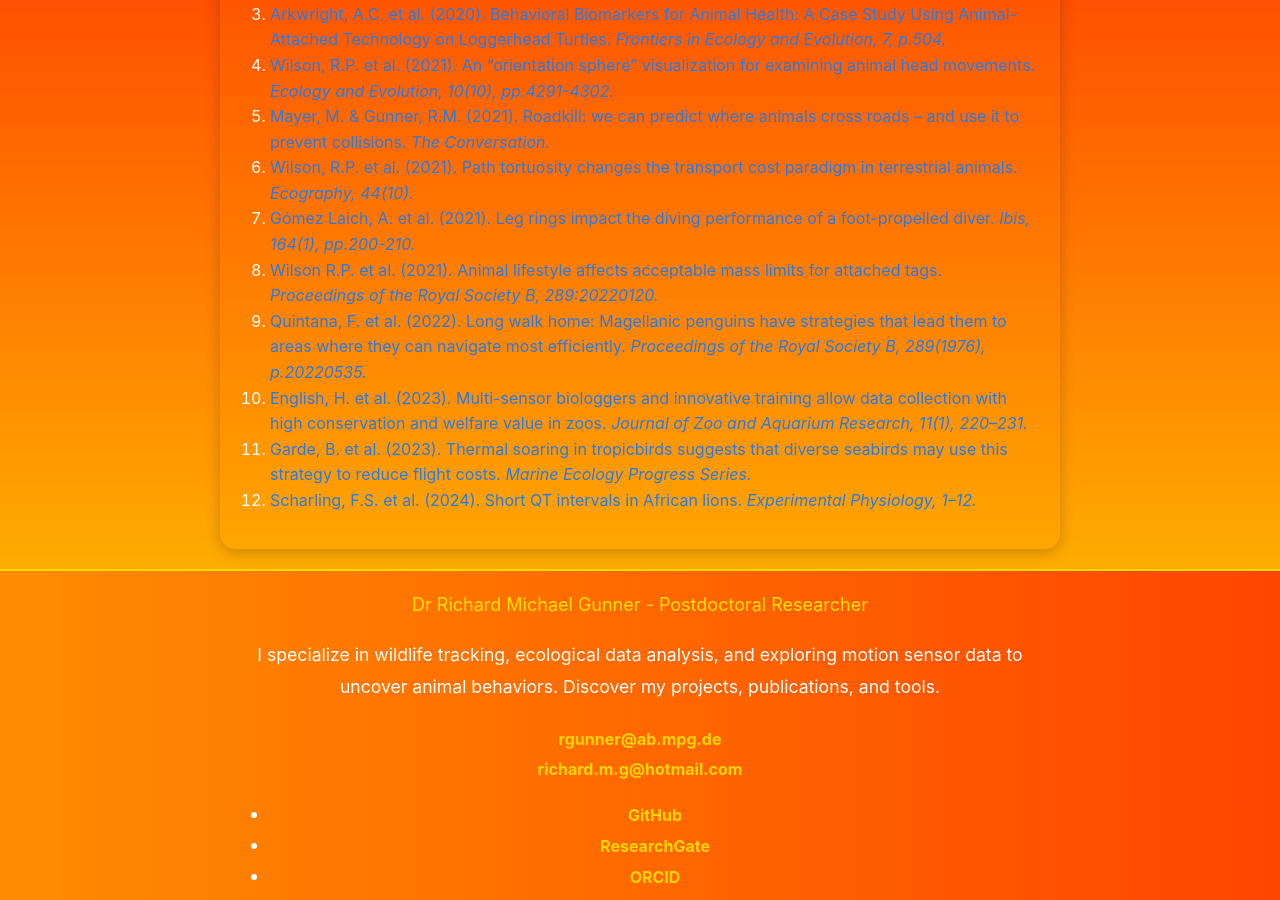
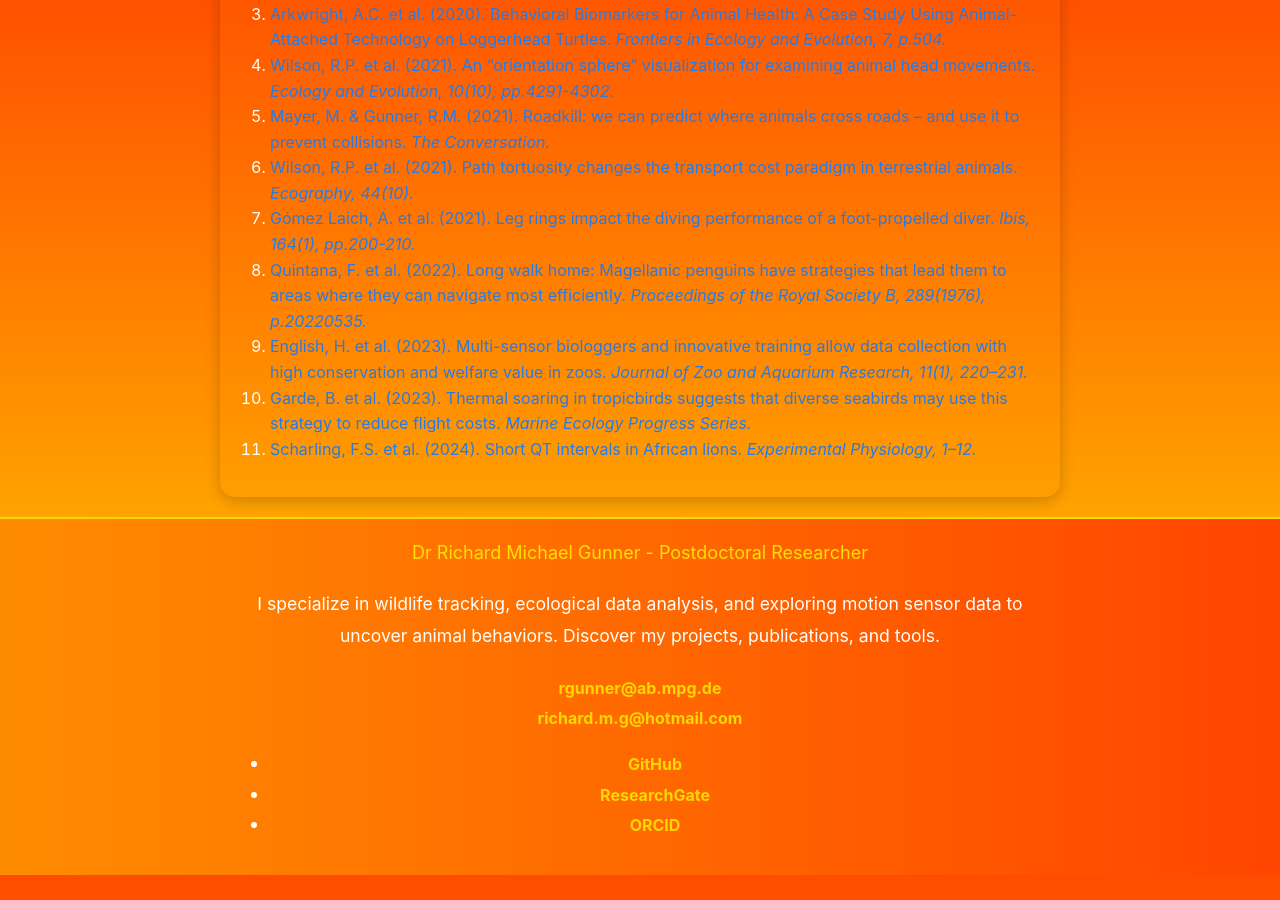
Before and after one commit to Richard6195/my-website, a Jekyll site: the page built from publications.md, in a window 1280 px wide and 900 px high, scrolled down 975 px. Built offline with Jekyll 4.4.1, drawn with Linux system fonts in a browser that asks for light colours; after the commit the page ends 1850 px from its top, so only the background shows below that.

Commit message:
Update website with new changes

```diff
--- a/publications.md
+++ b/publications.md
@@ -23,8 +23,7 @@ Here’s a curated list of my publications, along with links to the original pap
 5. [Mayer, M. & Gunner, R.M. (2021). Roadkill: we can predict where animals cross roads – and use it to prevent collisions. *The Conversation.*](https://theconversation.com/roadkill-we-can-predict-where-animals-cross-roads-and-use-it-to-prevent-collisions-164001)
 6. [Wilson, R.P. et al. (2021). Path tortuosity changes the transport cost paradigm in terrestrial animals. *Ecography, 44(10).*](https://doi.org/10.1111/ecog.05850)
 7. [Gómez Laich, A. et al. (2021). Leg rings impact the diving performance of a foot-propelled diver. *Ibis, 164(1), pp.200-210.*](https://doi.org/10.1111/ibi.12998)
-8.  [Wilson R.P. et al. (2021). Animal lifestyle affects acceptable mass limits for attached tags. *Proceedings of the Royal Society B, 289:20220120.*](https://doi.org/10.1111/ibi.12998)
-9.  [Quintana, F. et al. (2022). Long walk home: Magellanic penguins have strategies that lead them to areas where they can navigate most efficiently. *Proceedings of the Royal Society B, 289(1976), p.20220535.*](https://doi.org/10.1098/rspb.2022.0535)
-10. [English, H. et al. (2023). Multi-sensor biologgers and innovative training allow data collection with high conservation and welfare value in zoos. *Journal of Zoo and Aquarium Research, 11(1), 220–231.*](https://doi.org/10.19227/jzar.v11i1.670)
-11. [Garde, B. et al. (2023). Thermal soaring in tropicbirds suggests that diverse seabirds may use this strategy to reduce flight costs. *Marine Ecology Progress Series.*](https://doi.org/10.3354/meps14410)
-12. [Scharling, F.S. et al. (2024). Short QT intervals in African lions. *Experimental Physiology, 1–12.*](https://doi.org/10.1113/EP092203)
+8.  [Quintana, F. et al. (2022). Long walk home: Magellanic penguins have strategies that lead them to areas where they can navigate most efficiently. *Proceedings of the Royal Society B, 289(1976), p.20220535.*](https://doi.org/10.1098/rspb.2022.0535)
+9. [English, H. et al. (2023). Multi-sensor biologgers and innovative training allow data collection with high conservation and welfare value in zoos. *Journal of Zoo and Aquarium Research, 11(1), 220–231.*](https://doi.org/10.19227/jzar.v11i1.670)
+10. [Garde, B. et al. (2023). Thermal soaring in tropicbirds suggests that diverse seabirds may use this strategy to reduce flight costs. *Marine Ecology Progress Series.*](https://doi.org/10.3354/meps14410)
+11. [Scharling, F.S. et al. (2024). Short QT intervals in African lions. *Experimental Physiology, 1–12.*](https://doi.org/10.1113/EP092203)
```
Also changed, not shown: index.md (+1 -1 lines).
